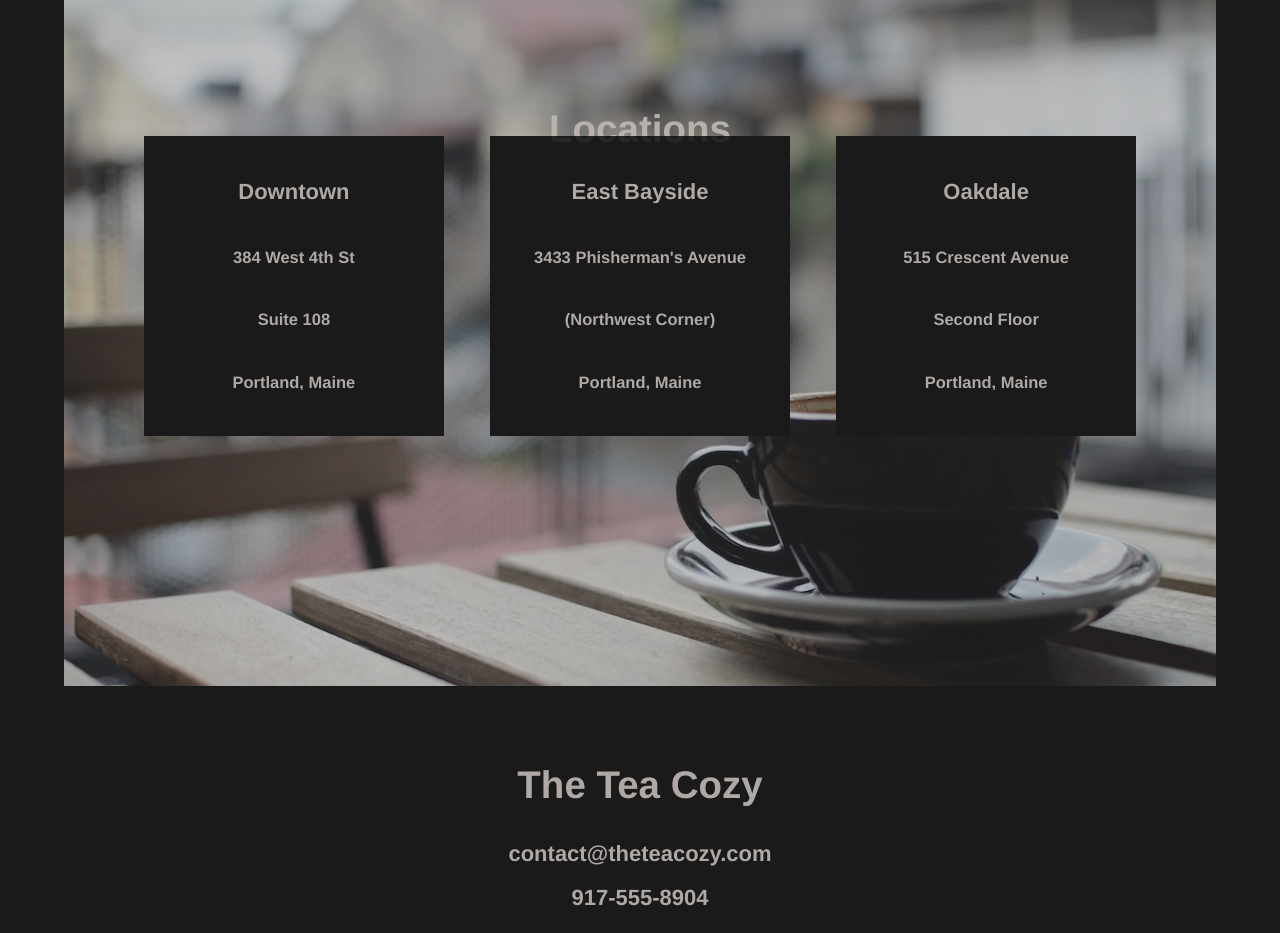
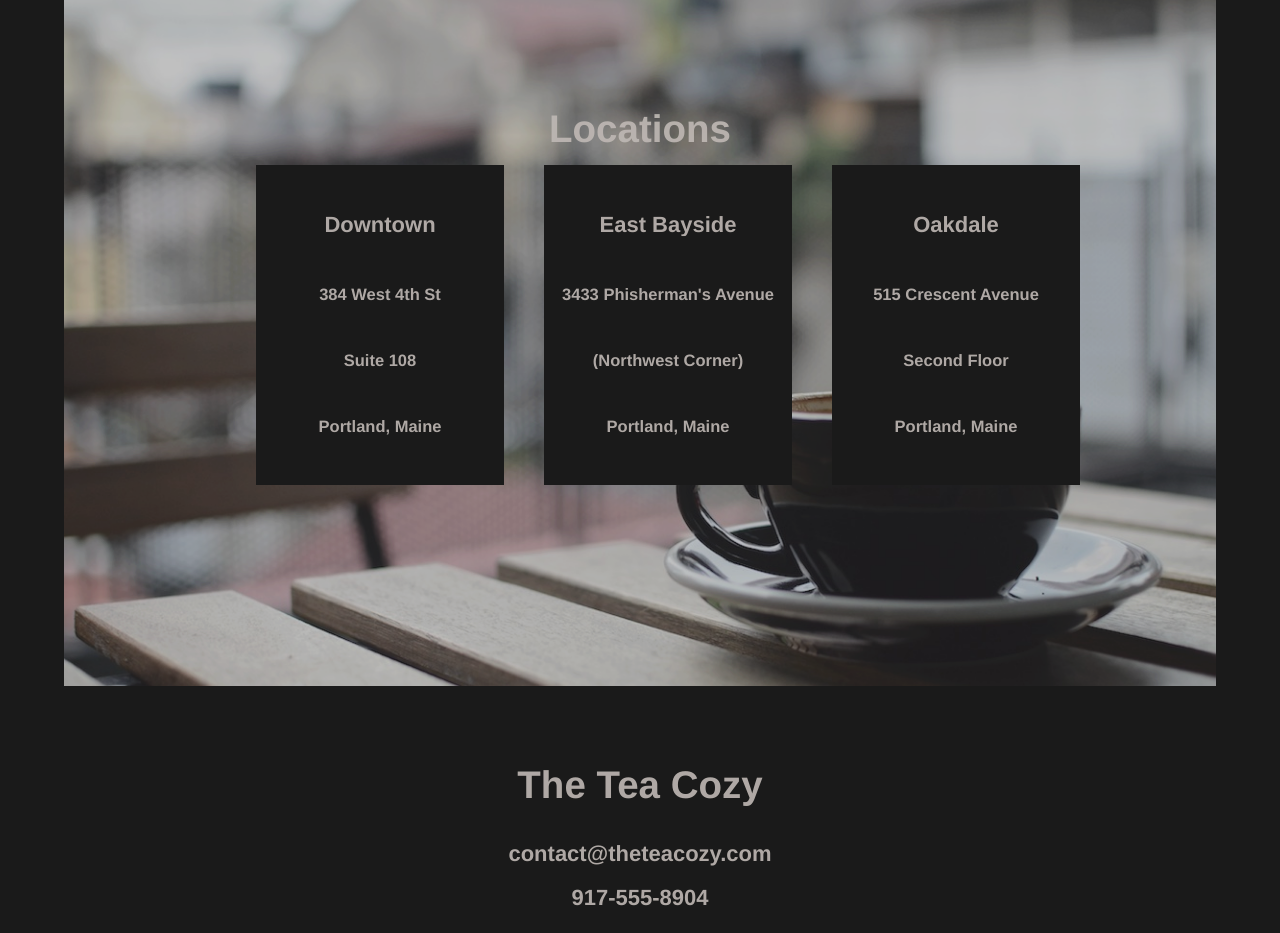
Before and after one commit to scienceappreciation/codeacademy-tea-cozy, a plain HTML site: page index.html in a window 1280 px wide. Shown: the part 1540-2473 px from the top of the page. Drawn offline with Linux system fonts and the light colour scheme.

Commit message:
Flexbox Adjustments

```diff
--- a/index.html
+++ b/index.html
@@ -72,7 +72,7 @@
 
             <section id="locations">
                 <h2>Locations</h2>
-
+                <div class="text-row">
                     <div class="contained-text">
                         <div class="spacer-2rem"></div>
                         <h3>Downtown</h3>
@@ -108,8 +108,7 @@
                         <h4>Portland, Maine</h4>
                         <div class="spacer-2rem"></div>
                     </div>
-
-
+                </div>
             </section>
 
             <section id="contact">
--- a/styles/main.css
+++ b/styles/main.css
@@ -123,14 +123,25 @@ nav ul li {
     background-color: rgba(0, 0, 0, 0);
 }
 
+.text-row {
+    display: flex;
+    flex-flow: row nowrap;
+    width: 75%;
+    justify-content: center;
+    margin-top: 10rem;
+    margin-left: 12rem;
+    background-color: transparent;
+    opacity: 1;
+}
+
 .contained-text {
     opacity: 1;
     display: inline-flex;
     flex-flow: column nowrap;
-    width: 300px;
-    height: 300px;
-    margin: 10% 20px;
+    width: 20rem;
+    height: 20rem;
     justify-content: center;
+    margin-right: 40px;
 }
 
 .spacer-2rem {
```
Lines whose indentation alone changed are shown as unchanged.
